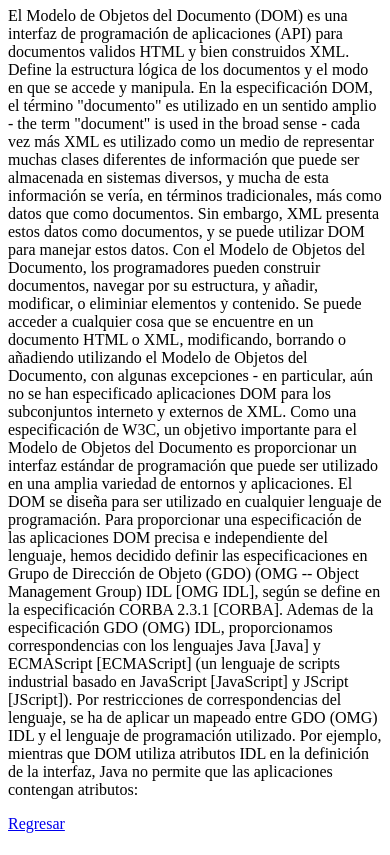
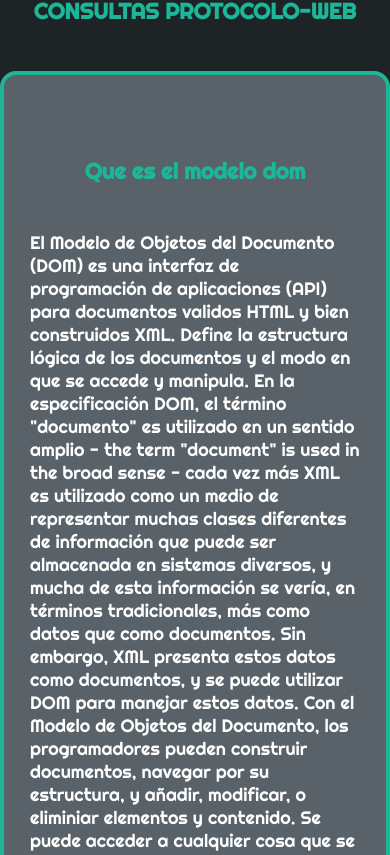
Before and after one commit to jefernne/Dearrollo-web-portafolio, a plain HTML site: page consulta2.html in a window 390 px wide. Shown: the part 59-914 px from the top of the page. Drawn offline with Linux system fonts and the light colour scheme.

Commit message:
Final todo

```diff
--- a/consulta2.html
+++ b/consulta2.html
@@ -1,10 +1,56 @@
-<h1>Que es el modelo dom</h1>
-<p>El Modelo de Objetos del Documento (DOM) es una interfaz de programación de aplicaciones (API) para documentos validos HTML y bien construidos XML. Define la estructura lógica de los documentos y el modo en que se accede y manipula. En la especificación DOM, el término "documento" es utilizado en un sentido amplio - the term "document" is used in the broad sense - cada vez más XML es utilizado como un medio de representar muchas clases diferentes de información que puede ser almacenada en sistemas diversos, y mucha de esta información se vería, en términos tradicionales, más como datos que como documentos. Sin embargo, XML presenta estos datos como documentos, y se puede utilizar DOM para manejar estos datos.
+<!DOCTYPE html>
+<html lang="en">
 
-    Con el Modelo de Objetos del Documento, los programadores pueden construir documentos, navegar por su estructura, y añadir, modificar, o eliminiar elementos y contenido. Se puede acceder a cualquier cosa que se encuentre en un documento HTML o XML, modificando, borrando o añadiendo utilizando el Modelo de Objetos del Documento, con algunas excepciones - en particular, aún no se han especificado aplicaciones DOM para los subconjuntos interneto y externos de XML.
+<head>
+    <meta charset="UTF-8">
+    <meta http-equiv="X-UA-Compatible" content="IE=edge">
+    <meta name="viewport" content="width=device-width, initial-scale=1.0">
+    <link rel="stylesheet" href="./estiloss.css">
+    <title>Document</title>
+</head>
 
-    Como una especificación de W3C, un objetivo importante para el Modelo de Objetos del Documento es proporcionar un interfaz estándar de programación que puede ser utilizado en una amplia variedad de entornos y aplicaciones. El DOM se diseña para ser utilizado en cualquier lenguaje de programación. Para proporcionar una especificación de las aplicaciones DOM precisa e independiente del lenguaje, hemos decidido definir las especificaciones en Grupo de Dirección de Objeto (GDO) (OMG -- Object Management Group) IDL [OMG IDL], según se define en la especificación CORBA 2.3.1 [CORBA]. Ademas de la especificación GDO (OMG) IDL, proporcionamos correspondencias con los lenguajes Java [Java] y ECMAScript [ECMAScript] (un lenguaje de scripts industrial basado en JavaScript [JavaScript] y JScript [JScript]). Por restricciones de correspondencias del lenguaje, se ha de aplicar un mapeado entre GDO (OMG) IDL y el lenguaje de programación utilizado. Por ejemplo, mientras que DOM utiliza atributos IDL en la definición de la interfaz, Java no permite que las aplicaciones contengan atributos:
+<body>
 
-    </p>
+    <section class="consultas2">
+        <h1>CONSULTAS PROTOCOLO-WEB</h1>
+        <div class="cajas1" id="caja1">
+            <h1>Que es el modelo dom</h1>
+        <p>El Modelo de Objetos del Documento (DOM) es una interfaz de programación de aplicaciones (API) para
+            documentos
+            validos HTML y bien construidos XML. Define la estructura lógica de los documentos y el modo en que se
+            accede y
+            manipula. En la especificación DOM, el término "documento" es utilizado en un sentido amplio - the term
+            "document" is used in the broad sense - cada vez más XML es utilizado como un medio de representar muchas
+            clases
+            diferentes de información que puede ser almacenada en sistemas diversos, y mucha de esta información se
+            vería,
+            en términos tradicionales, más como datos que como documentos. Sin embargo, XML presenta estos datos como
+            documentos, y se puede utilizar DOM para manejar estos datos.
 
-<a href="./Index.html">Regresar</a>
+            Con el Modelo de Objetos del Documento, los programadores pueden construir documentos, navegar por su
+            estructura, y añadir, modificar, o eliminiar elementos y contenido. Se puede acceder a cualquier cosa que se
+            encuentre en un documento HTML o XML, modificando, borrando o añadiendo utilizando el Modelo de Objetos del
+            Documento, con algunas excepciones - en particular, aún no se han especificado aplicaciones DOM para los
+            subconjuntos interneto y externos de XML.
+
+            Como una especificación de W3C, un objetivo importante para el Modelo de Objetos del Documento es
+            proporcionar
+            un interfaz estándar de programación que puede ser utilizado en una amplia variedad de entornos y
+            aplicaciones.
+            El DOM se diseña para ser utilizado en cualquier lenguaje de programación. Para proporcionar una
+            especificación
+            de las aplicaciones DOM precisa e independiente del lenguaje, hemos decidido definir las especificaciones en
+            Grupo de Dirección de Objeto (GDO) (OMG -- Object Management Group) IDL [OMG IDL], según se define en la
+            especificación CORBA 2.3.1 [CORBA]. Ademas de la especificación GDO (OMG) IDL, proporcionamos
+            correspondencias
+            con los lenguajes Java [Java] y ECMAScript [ECMAScript] (un lenguaje de scripts industrial basado en
+            JavaScript
+            [JavaScript] y JScript [JScript]). Por restricciones de correspondencias del lenguaje, se ha de aplicar un
+            mapeado entre GDO (OMG) IDL y el lenguaje de programación utilizado. Por ejemplo, mientras que DOM utiliza
+            atributos IDL en la definición de la interfaz, Java no permite que las aplicaciones contengan atributos:
+        </p>
+
+    </section>
+</body>
+
+</html>
--- a/estiloss.css
+++ b/estiloss.css
@@ -259,6 +259,7 @@ html{
     display: flex;
     flex-direction: column;
     align-items: center;
+    height: 100%;
 
 }
 .consultas2 h1{
@@ -299,7 +300,34 @@ html{
 }
 .consultas2 .cajas1:hover{
  background-color: #1e2326;
+
 }
+
+@media screen and (max-width: 700px){
+    .consultas2 h1{
+    font-family: 'Righteous', cursive;
+    margin-bottom: 50px;
+    height: 20px;
+    display: flex;
+    justify-content: center;
+    align-items: center;
+    color: #1CB698;
+    font-size: 22px;
+    margin-top: 60px;
+
+    }
+    .consultas2 .cajas1{
+        padding: 26px;
+        margin-bottom: 40px;
+        width: 100%;
+        background: #596269;
+        border-radius: 16px;
+        border: 4px solid #1CB698;
+
+    }
+
+}
+
 /*SECCION S K I L L S*/
 .skills{
     background-color: #252a2e;
```
Also changed, not shown: consultas.html (+13 -0 lines).
